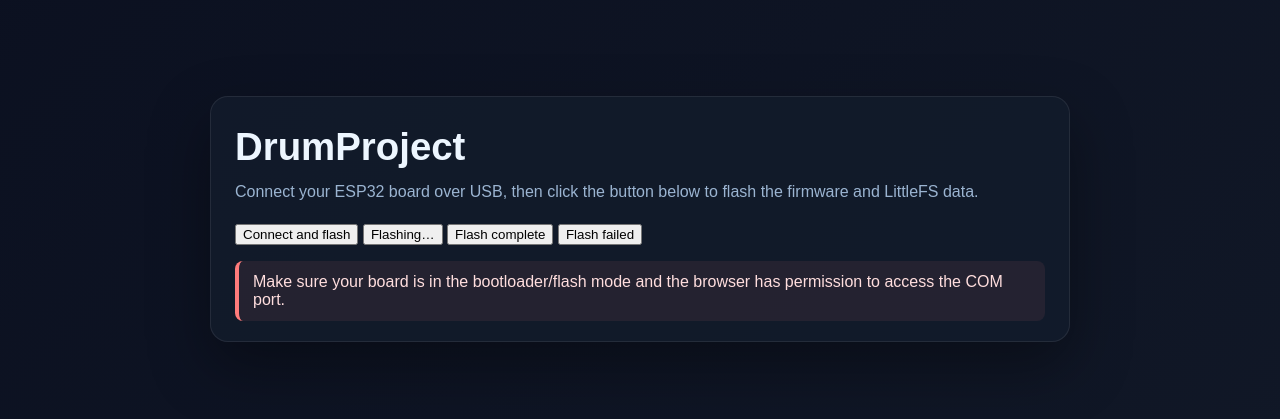
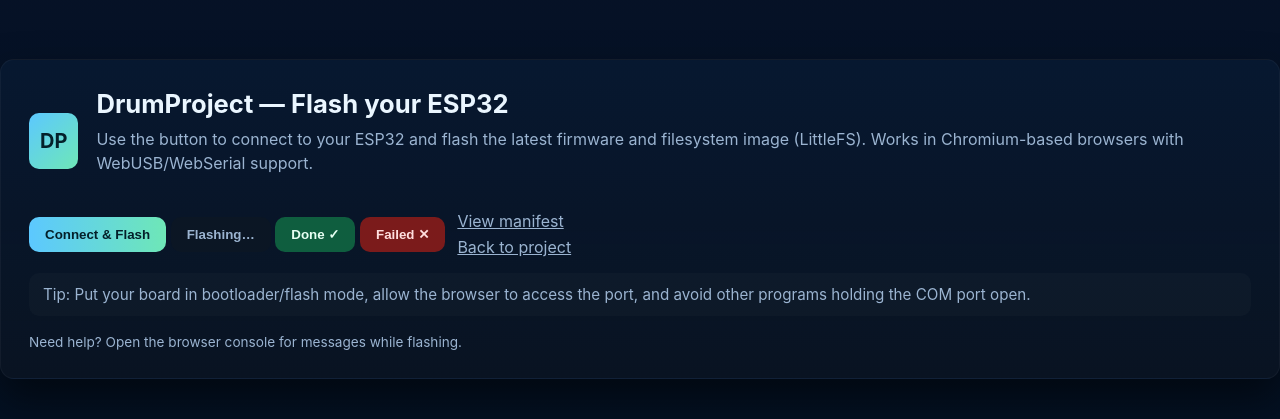
Before and after one commit to ALEKTRONICS/AlekBeat32, a plain HTML site: page flasher/index.html in a window 1280 px wide. Shown: the part 181-600 px from the top of the page. Drawn offline with Linux system fonts and the light colour scheme.

Commit message:
Update index.html
update the webflasher

```diff
--- a/flasher/index.html
+++ b/flasher/index.html
@@ -1,83 +1,62 @@
 <!doctype html>
 <html lang="en">
   <head>
-    <meta charset="UTF-8" />
-    <meta name="viewport" content="width=device-width, initial-scale=1.0" />
-    <title>DrumProject</title>
+    <meta charset="utf-8" />
+    <meta name="viewport" content="width=device-width,initial-scale=1" />
+    <title>DrumProject — Flash Firmware</title>
     <style>
-      :root {
-        --bg: #0b1020;
-        --panel: #121b2b;
-        --panel-2: #1a263d;
-        --text: #edf6ff;
-        --muted: #9bb4d1;
-        --accent: #5cc8ff;
-        --accent-2: #6ee7b7;
-        --danger: #ff7b7b;
-      }
-
-      * { box-sizing: border-box; }
-      body {
-        margin: 0;
-        min-height: 100vh;
-        display: grid;
-        place-items: center;
-        background: linear-gradient(135deg, var(--bg), #111827);
-        color: var(--text);
-        font-family: Arial, Helvetica, sans-serif;
-      }
-
-      .card {
-        width: min(860px, calc(100vw - 32px));
-        background: rgba(18, 27, 43, 0.95);
-        border: 1px solid rgba(255,255,255,0.08);
-        border-radius: 18px;
-        box-shadow: 0 24px 60px rgba(0,0,0,0.35);
-        padding: 28px 24px 20px;
-      }
-
-      h1 {
-        margin: 0 0 10px;
-        font-size: clamp(1.8rem, 3vw, 2.6rem);
-      }
-
-      p {
-        color: var(--muted);
-        line-height: 1.6;
-        margin: 0 0 18px;
-      }
-
-      .warning {
-        margin-top: 16px;
-        padding: 12px 14px;
-        background: rgba(255, 123, 123, 0.08);
-        border-left: 4px solid var(--danger);
-        color: #ffdede;
-        border-radius: 8px;
-      }
-
-      esp-web-install-button {
-        display: block;
-        margin-top: 20px;
-      }
+      :root{--bg:#071228;--card:#071830;--muted:#9bb4d1;--accent:#5cc8ff;--glass:rgba(255,255,255,0.04)}
+      *{box-sizing:border-box}
+      html,body{height:100%}
+      body{margin:0;display:flex;align-items:center;justify-content:center;background:linear-gradient(180deg,var(--bg),#021020);font-family:Inter,Segoe UI,Arial,sans-serif;color:#eaf6ff}
+      .container{width:min(920px,calc(100vw-32px));padding:28px;border-radius:14px;background:linear-gradient(180deg,var(--card),rgba(10,20,34,0.9));box-shadow:0 20px 40px rgba(0,0,0,0.5);border:1px solid var(--glass)}
+      .header{display:flex;gap:18px;align-items:center}
+      .logo{width:56px;height:56px;border-radius:10px;background:linear-gradient(135deg,var(--accent),#6ee7b7);display:grid;place-items:center;color:#04202a;font-weight:700;font-size:20px}
+      h1{margin:0;font-size:1.6rem}
+      p{color:var(--muted);margin:8px 0 18px;line-height:1.5}
+      .actions{display:flex;gap:12px;align-items:center}
+      esp-web-install-button{display:inline-block}
+      button[slot="activate"],button[slot="loading"],button[slot="success"],button[slot="error"]{appearance:none;border:0;padding:10px 16px;border-radius:10px;font-weight:600;cursor:pointer}
+      button[slot="activate"]{background:linear-gradient(90deg,var(--accent),#6ee7b7);color:#04202a}
+      button[slot="loading"]{background:#0b1624;color:var(--muted)}
+      button[slot="success"]{background:#0f5e3f;color:#e6fff3}
+      button[slot="error"]{background:#7b1b1b;color:#ffdede}
+      .note{margin-top:16px;padding:12px 14px;border-radius:10px;background:rgba(255,255,255,0.02);color:var(--muted);font-size:0.95rem}
+      footer{margin-top:18px;color:var(--muted);font-size:0.85rem}
+      @media (max-width:520px){.header{flex-direction:column;align-items:flex-start}.actions{width:100%}}
     </style>
   </head>
   <body>
-    <div class="card">
-      <h1>DrumProject</h1>
-      <p>Connect your ESP32 board over USB, then click the button below to flash the firmware and LittleFS data.</p>
+    <main class="container">
+      <div class="header">
+        <div class="logo">DP</div>
+        <div>
+          <h1>DrumProject — Flash your ESP32</h1>
+          <p>Use the button to connect to your ESP32 and flash the latest firmware and filesystem image (LittleFS). Works in Chromium-based browsers with WebUSB/WebSerial support.</p>
+        </div>
+      </div>
 
-      <esp-web-install-button manifest="manifest.json">
-        <button slot="activate">Connect and flash</button>
-        <button slot="loading">Flashing…</button>
-        <button slot="success">Flash complete</button>
-        <button slot="error">Flash failed</button>
-      </esp-web-install-button>
+      <div class="actions" style="margin-top:18px">
+        <esp-web-install-button manifest="manifest.json">
+          <button slot="activate">Connect &amp; Flash</button>
+          <button slot="loading">Flashing…</button>
+          <button slot="success">Done ✓</button>
+          <button slot="error">Failed ✕</button>
+        </esp-web-install-button>
+        <div style="display:flex;flex-direction:column;gap:6px">
+          <a href="manifest.json" style="color:var(--muted);text-decoration:underline">View manifest</a>
+          <a href="/" style="color:var(--muted);text-decoration:underline">Back to project</a>
+        </div>
+      </div>
 
-      <div class="warning">
-        Make sure your board is in the bootloader/flash mode and the browser has permission to access the COM port.
+      <div class="note">
+        Tip: Put your board in bootloader/flash mode, allow the browser to access the port, and avoid other programs holding the COM port open.
       </div>
-    </div>
+
+      <footer>
+        Need help? Open the browser console for messages while flashing.
+      </footer>
+    </main>
 
     <script type="module" src="https://espressif.github.io/esp-web-flasher/dist/web/install-button.js?module"></script>
   </body>
```
